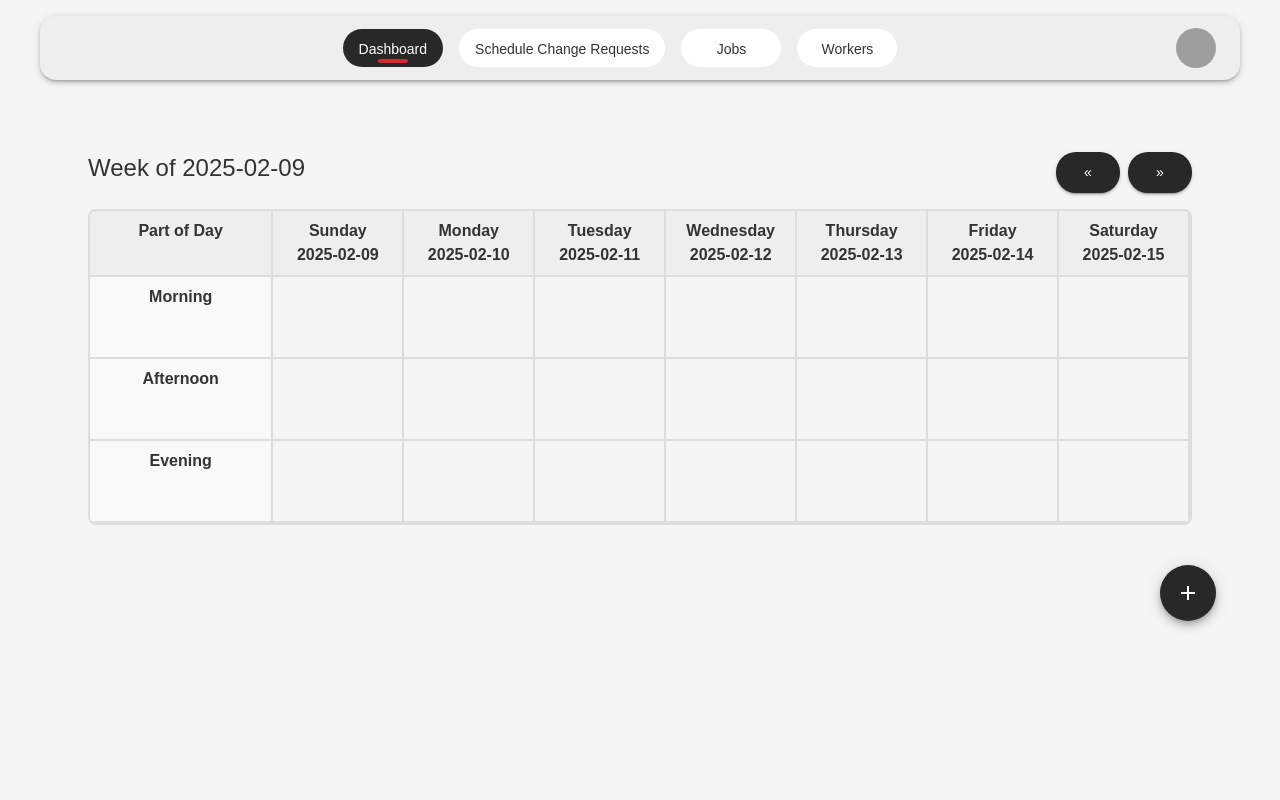
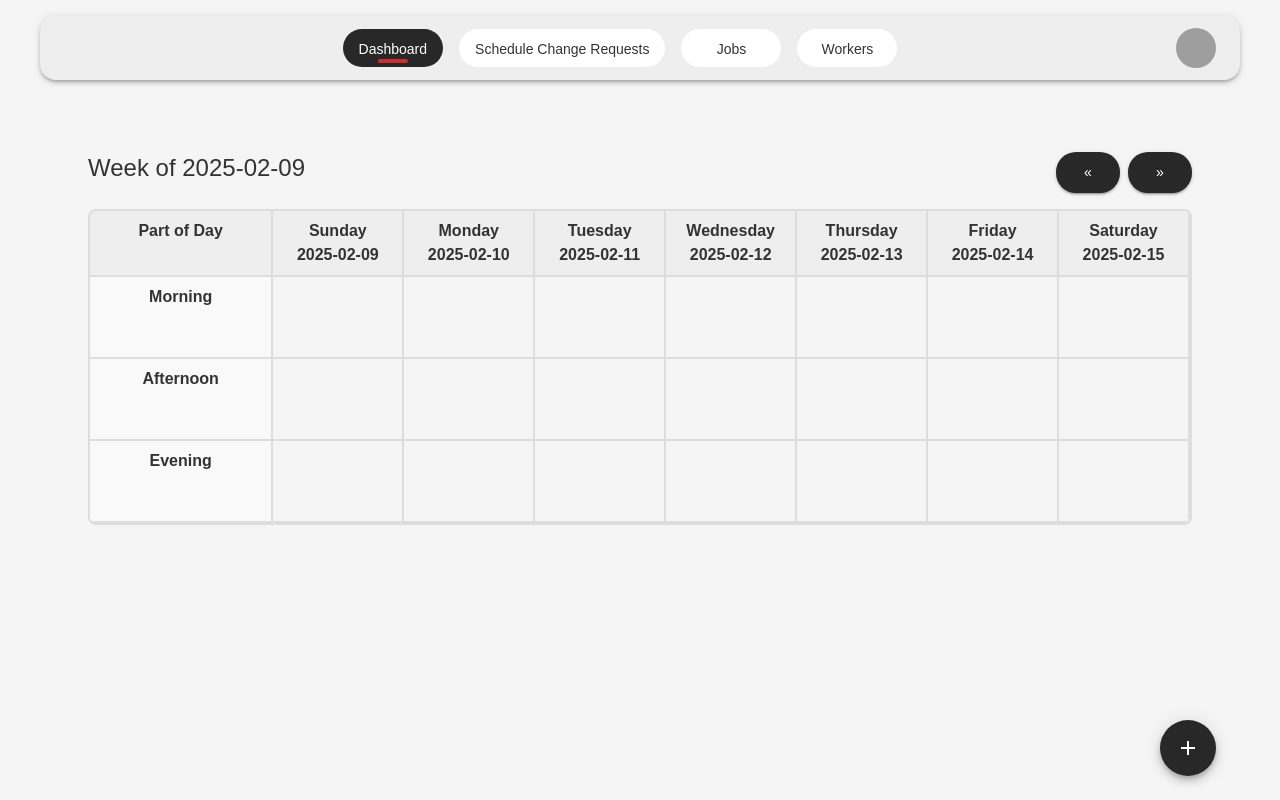
Before and after one commit to Nika1337/ScheduleManagementSystem.Front, a React (Vite) app: page / in a window 1280 px wide. Built offline with nearby package versions, Linux system fonts and the light colour scheme; grey boxes are pictures that could not be loaded.

Commit message:
adjusted fab position on dashboard page

```diff
--- a/src/pages/Dashboard.jsx
+++ b/src/pages/Dashboard.jsx
@@ -22,26 +22,27 @@ const Dashboard = () => {
     };
 
     return (
-        <Container
-            disableGutters
-            maxWidth={false}
-            sx={{ position: "relative", paddingBottom: "24px" }}
-        >
+        <Container disableGutters maxWidth="lg" sx={{ paddingBottom: "80px", position: "relative" }}>
             <Box sx={{ width: "100%", display: "flex", flexDirection: "column" }}>
                 <DashboardCalendar shifts={shifts} />
+            </Box>
 
+            {/* Floating FAB - Fixed Position, Aligns with Container */}
             {userRole === "admin" && (
-                    <Box sx={{ display: "flex", justifyContent: "flex-end", marginTop: 2 }}>
                 <Fab
                     color="primary"
                     aria-label="add"
                     onClick={() => setModalOpen(true)}
+                    sx={{
+                        position: "fixed",
+                        bottom: 24,
+                        right: { xs: 24, lg: "calc(50% - 600px + 24px)" }, // Keeps it inside the container
+                        zIndex: 1000,
+                    }}
                 >
                     <AddIcon />
                 </Fab>
-                    </Box>
             )}
-            </Box>
 
             <AddShiftModal open={isModalOpen} onClose={() => setModalOpen(false)} onSave={handleAddShift} />
         </Container>
```
Lines whose indentation alone changed are shown as unchanged.
